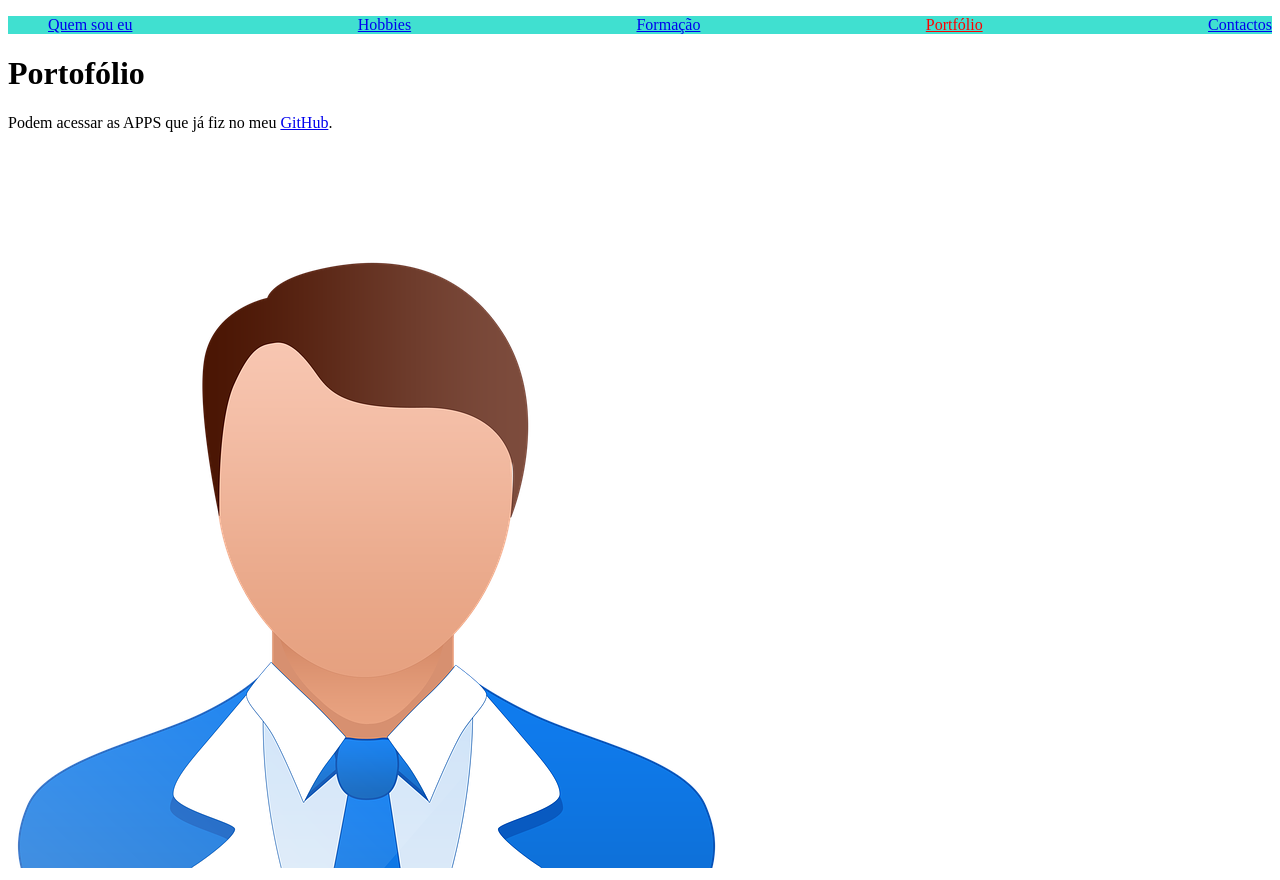
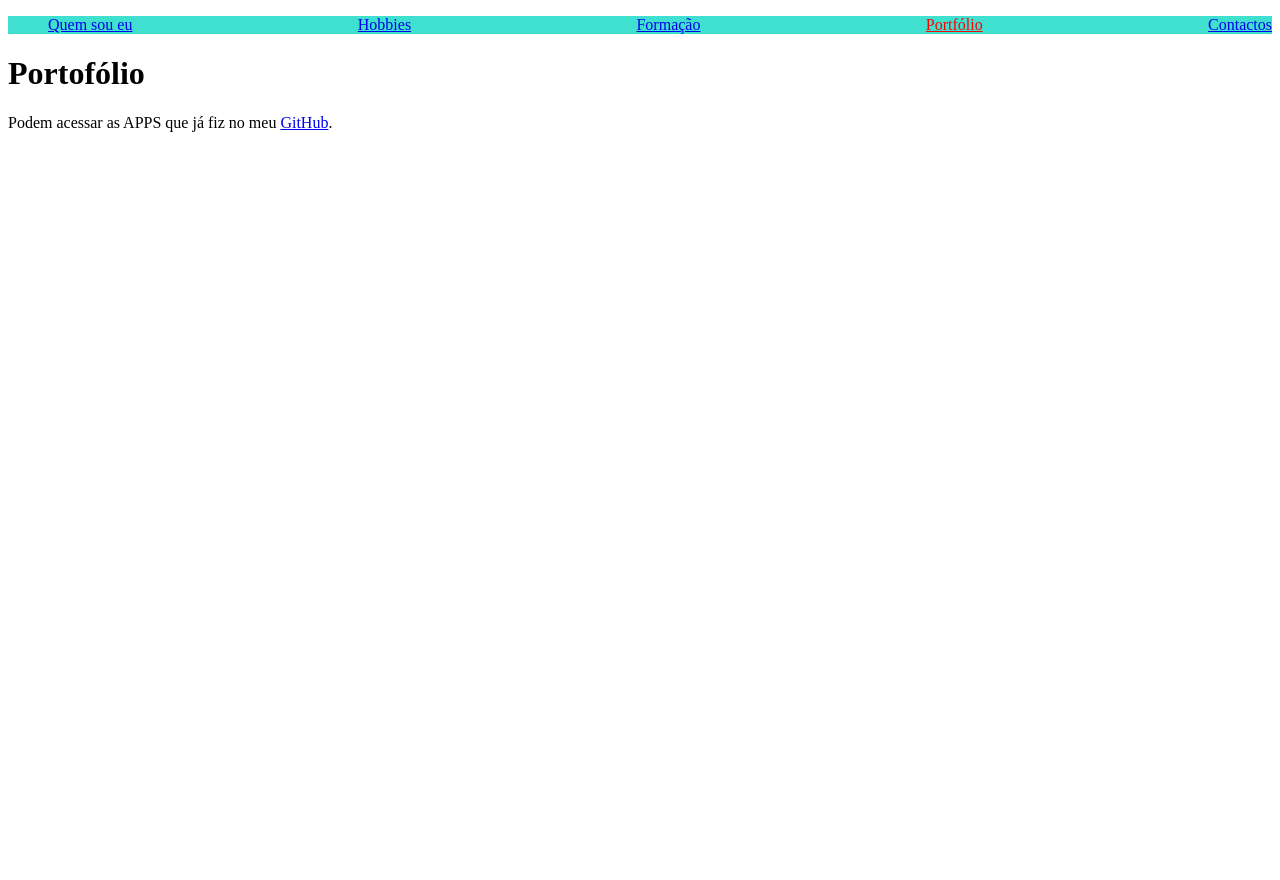
Before and after one commit to RickMaior/IPW-site-pessoal, a plain HTML site: page portfolio.html in a window 1280 px wide. After the commit the page ends 800 px from the top, so only its background shows below. Drawn offline with Linux system fonts and the light colour scheme.

Commit message:
Update portfolio.html

```diff
--- a/portfolio.html
+++ b/portfolio.html
@@ -21,7 +21,7 @@
             <p>
             Podem acessar as APPS que já fiz no meu <a href="https://github.com/RickMaior" target="_blank">GitHub</a>.
             </p>
-            <img src="img/foto.png" alt="Foto de perfil">
+
         </div>
 
     </body>
```
